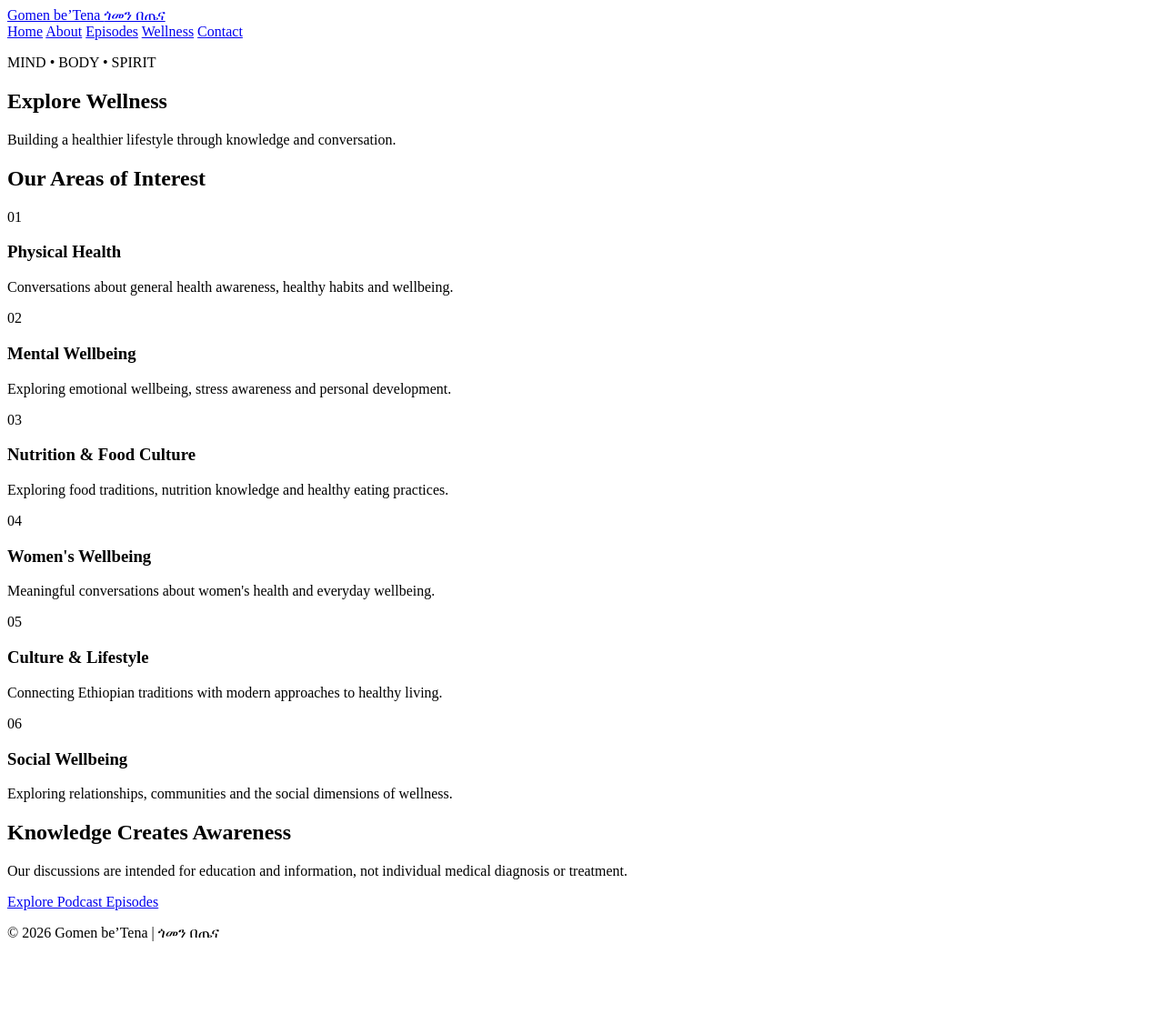
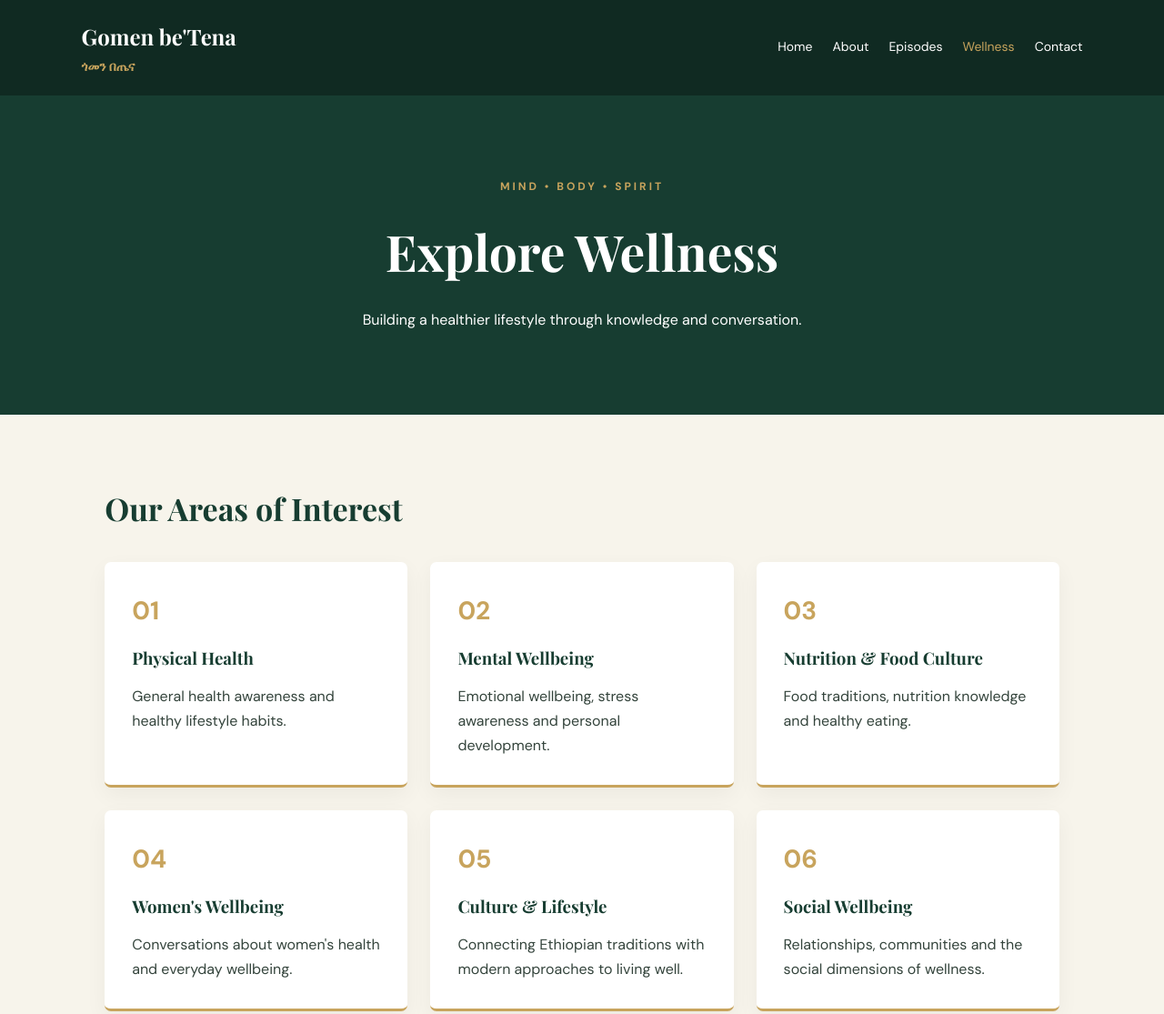
Before and after one commit to ethiorobo/gomenbetena, a plain HTML site: page wellnes.html in a window 1280 px wide. Shown: the top 1115 px of the page at 91% size. Before the commit the page ends 1051 px from the top, so only its background shows below. Drawn offline with nearby package versions, Linux system fonts and the light colour scheme.

Commit message:
Update wellnes.html

```diff
--- a/wellnes.html
+++ b/wellnes.html
@@ -4,15 +4,41 @@
 <head>
 <meta charset="UTF-8">
 <meta name="viewport" content="width=device-width, initial-scale=1.0">
-    <title>Wellness | Gomen be’Tena</title>
-    <link rel="stylesheet" href="css/style.css">
+<title>Wellness | Gomen be'Tena</title>
+
+<style>
+@import url('https://fonts.googleapis.com/css2?family=DM+Sans:wght@400;500;700&family=Playfair+Display:wght@500;600;700&display=swap');
+:root{--green:#173d31;--dark:#102a22;--cream:#f7f4eb;--gold:#c8a45d}
+*{margin:0;padding:0;box-sizing:border-box}
+body{font-family:'DM Sans',sans-serif;background:var(--cream);color:#34443c;line-height:1.7}
+header{background:var(--dark);padding:20px 7%;display:flex;justify-content:space-between;align-items:center;gap:20px;flex-wrap:wrap}
+.logo{font-family:'Playfair Display',serif;color:white;font-size:24px;text-decoration:none;font-weight:bold}
+.logo span{display:block;color:var(--gold);font-size:14px}
+nav{display:flex;gap:22px;flex-wrap:wrap}
+nav a{color:white;text-decoration:none;font-size:14px}
+nav a:hover,nav a.active{color:var(--gold)}
+.page-hero{background:var(--green);color:white;text-align:center;padding:90px 20px}
+.eyebrow{color:var(--gold);letter-spacing:3px;font-size:12px;font-weight:bold}
+h1,h2,h3{font-family:'Playfair Display',serif}
+h1{font-size:55px;margin:15px 0}
+h2{font-size:34px;color:var(--green);margin-bottom:20px}
+section{padding:75px 9%}
+.grid{display:grid;grid-template-columns:repeat(3,1fr);gap:25px;margin-top:30px}
+.card{background:white;padding:30px;border-radius:7px;box-shadow:0 8px 25px #0000000c;border-bottom:3px solid var(--gold)}
+.number{color:var(--gold);font-size:28px;font-weight:bold}
+.card h3{color:var(--green);margin:12px 0}
+.highlight{background:#e9e8dc;text-align:center}
+.btn{display:inline-block;background:var(--gold);color:var(--dark);padding:13px 25px;text-decoration:none;font-weight:bold;border-radius:4px;margin-top:15px}
+footer{background:var(--dark);color:white;text-align:center;padding:35px}
+@media(max-width:800px){.grid{grid-template-columns:repeat(2,1fr)}}
+@media(max-width:600px){header{justify-content:center}nav{justify-content:center;gap:13px}.grid{grid-template-columns:1fr}h1{font-size:40px}section{padding:50px 7%}}
+</style>
 </head>
+
 <body>
 
-<header class="header">
-    <a href="index.html" class="logo">
-        Gomen be’Tena <span>ጎመን በጤና</span>
-    </a>
+<header>
+<a href="index.html" class="logo">Gomen be'Tena <span>ጎመን በጤና</span></a>
 <nav>
 <a href="index.html">Home</a>
 <a href="about.html">About</a>
@@ -28,81 +54,36 @@
 <p>Building a healthier lifestyle through knowledge and conversation.</p>
 </section>
 
-<section class="section">
+<section>
 <h2>Our Areas of Interest</h2>
 
-    <div class="wellness-grid">
-
-        <div class="wellness-card">
-            <span>01</span>
-            <h3>Physical Health</h3>
-            <p>
-                Conversations about general health awareness,
-                healthy habits and wellbeing.
-            </p>
-        </div>
-
-        <div class="wellness-card">
-            <span>02</span>
-            <h3>Mental Wellbeing</h3>
-            <p>
-                Exploring emotional wellbeing, stress awareness
-                and personal development.
-            </p>
-        </div>
-
-        <div class="wellness-card">
-            <span>03</span>
-            <h3>Nutrition & Food Culture</h3>
-            <p>
-                Exploring food traditions, nutrition knowledge
-                and healthy eating practices.
-            </p>
-        </div>
-
-        <div class="wellness-card">
-            <span>04</span>
-            <h3>Women's Wellbeing</h3>
-            <p>
-                Meaningful conversations about women's health
-                and everyday wellbeing.
-            </p>
-        </div>
-
-        <div class="wellness-card">
-            <span>05</span>
-            <h3>Culture & Lifestyle</h3>
-            <p>
-                Connecting Ethiopian traditions with modern
-                approaches to healthy living.
-            </p>
-        </div>
-
-        <div class="wellness-card">
-            <span>06</span>
-            <h3>Social Wellbeing</h3>
-            <p>
-                Exploring relationships, communities
-                and the social dimensions of wellness.
-            </p>
-        </div>
-
+<div class="grid">
+<div class="card"><span class="number">01</span><h3>Physical Health</h3><p>General health awareness and healthy lifestyle habits.</p></div>
+<div class="card"><span class="number">02</span><h3>Mental Wellbeing</h3><p>Emotional wellbeing, stress awareness and personal development.</p></div>
+<div class="card"><span class="number">03</span><h3>Nutrition & Food Culture</h3><p>Food traditions, nutrition knowledge and healthy eating.</p></div>
+<div class="card"><span class="number">04</span><h3>Women's Wellbeing</h3><p>Conversations about women's health and everyday wellbeing.</p></div>
+<div class="card"><span class="number">05</span><h3>Culture & Lifestyle</h3><p>Connecting Ethiopian traditions with modern approaches to living well.</p></div>
+<div class="card"><span class="number">06</span><h3>Social Wellbeing</h3><p>Relationships, communities and the social dimensions of wellness.</p></div>
 </div>
 </section>
 
-<section class="section highlight">
+<section class="highlight">
 <h2>Knowledge Creates Awareness</h2>
-    <p>
-        Our discussions are intended for education and
-        information, not individual medical diagnosis or treatment.
-    </p>
-    <a href="episodes.html" class="btn">Explore Podcast Episodes</a>
+<p>Discover conversations that inspire informed and balanced living.</p>
+<a href="episodes.html" class="btn">Explore Episodes</a>
 </section>
 
 <footer>
-    <p>© 2026 Gomen be’Tena | ጎመን በጤና</p>
+<p>© 2026 Gomen be'Tena | ጎመን በጤና</p>
 </footer>
 
-<script src="js/script.js"></script>
+<script>
+document.querySelectorAll('nav a').forEach(link=>{
+ if(link.getAttribute('href')===location.pathname.split('/').pop()){
+  link.classList.add('active');
+ }
+});
+</script>
+
 </body>
 </html>
```
Lines whose indentation alone changed are shown as unchanged.
